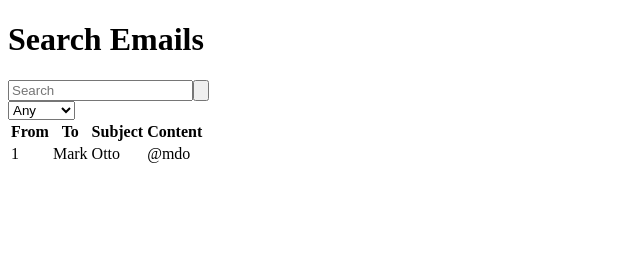
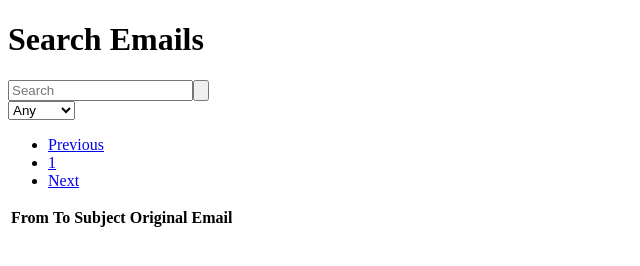
Before and after one commit to Wiliamfm/ZincSearch_Demo, a plain HTML site: page client/index.html in a window 1280 px wide. Shown: the whole page, without its empty margins (0-640 px from the left). Drawn offline with nearby package versions, Linux system fonts and the light colour scheme; files that its build step writes are made by us from their sources.

Commit message:
refactor table

```diff
--- a/client/index.html
+++ b/client/index.html
@@ -11,6 +11,7 @@
 </head>
 
 <body>
+   <div id="body">
       <h1 class="text-center bg-gray-50 text-gray-800 py-20 px-6 text-5xl font-bold mt-0 mb-6">Search Emails</h1>
       <div class="container">
          <div class="container text-center">
@@ -22,8 +23,8 @@
                   <button @click="submit"
                      class="btn inline-block px-6 py-2.5 bg-blue-600 text-white font-medium text-xs leading-tight uppercase rounded shadow-md hover:bg-blue-700 hover:shadow-lg focus:bg-blue-700  focus:shadow-lg focus:outline-none focus:ring-0 active:bg-blue-800 active:shadow-lg transition duration-150 ease-in-out flex items-center"
                      type="submit" id="button-addon2">
-                  <svg aria-hidden="true" focusable="false" data-prefix="fas" data-icon="search" class="w-4" role="img"
-                     xmlns="http://www.w3.org/2000/svg" viewBox="0 0 512 512">
+                     <svg aria-hidden="true" focusable="false" data-prefix="fas" data-icon="search" class="w-4"
+                        role="img" xmlns="http://www.w3.org/2000/svg" viewBox="0 0 512 512">
                         <path fill="currentColor"
                            d="M505 442.7L405.3 343c-4.5-4.5-10.6-7-17-7H372c27.6-35.3 44-79.7 44-128C416 93.1 322.9 0 208 0S0 93.1 0 208s93.1 208 208 208c48.3 0 92.7-16.4 128-44v16.3c0 6.4 2.5 12.5 7 17l99.7 99.7c9.4 9.4 24.6 9.4 33.9 0l28.3-28.3c9.4-9.4 9.4-24.6.1-34zM208 336c-70.7 0-128-57.2-128-128 0-70.7 57.2-128 128-128 70.7 0 128 57.2 128 128 0 70.7-57.2 128-128 128z">
                         </path>
@@ -38,38 +39,51 @@
             </form>
          </div>
       </div>
+      <div class="container">
+         <div class="flex">
+            <nav aria-label="Page navigation example">
+               <ul class="flex list-style-none">
+                  <li class="page-item disabled"><a
+                        class="page-link relative block py-1.5 px-3 rounded border-0 bg-transparent outline-none transition-all duration-300 rounded text-gray-500 pointer-events-none focus:shadow-none"
+                        href="#" tabindex="-1" aria-disabled="true">Previous</a></li>
+                  <li class="page-item active"><a
+                        class="page-link relative block py-1.5 px-3 rounded border-0 bg-blue-600 outline-none transition-all duration-300 rounded text-white hover:text-white hover:bg-blue-600 shadow-md focus:shadow-md"
+                        href="#">1</a></li>
+                  <li class="page-item"><a
+                        class="page-link relative block py-1.5 px-3 rounded border-0 bg-transparent outline-none transition-all duration-300 rounded text-gray-800 hover:text-gray-800 hover:bg-gray-200 focus:shadow-none"
+                        href="#">Next</a></li>
+               </ul>
+            </nav>
+         </div>
+      </div>
       <div class="flex flex-col border-t-2 mt-5">
          <div class="overflow-x-auto sm:-mx-6 lg:-mx-8">
             <div class="py-2 inline-block min-w-full sm:px-6 lg:px-8">
                <div class="overflow-hidden">
-               <table id="table" class="min-w-full">
+                  <table class="min-w-full">
                      <thead class="bg-white border-b">
                         <tr>
-                        <th scope="col" class="text-sm font-medium text-gray-900 px-6 py-4 text-left">
-                           From
-                        </th>
-                        <th scope="col" class="text-sm font-medium text-gray-900 px-6 py-4 text-left">
-                           To
-                        </th>
-                        <th scope="col" class="text-sm font-medium text-gray-900 px-6 py-4 text-left">
-                           Subject
-                        </th>
-                        <th scope="col" class="text-sm font-medium text-gray-900 px-6 py-4 text-left">
-                           Content
+                           <th v-for="header in headers" scope="col"
+                              class="text-sm font-medium text-gray-900 px-6 py-4 text-left">
+                              {{ header }}
                            </th>
                         </tr>
                      </thead>
                      <tbody>
-                     <tr class="bg-white border-b transition duration-300 ease-in-out hover:bg-gray-100">
-                        <td class="px-6 py-4 whitespace-nowrap text-sm font-medium text-gray-900">1</td>
+                        <tr v-for="email in data"
+                           class="bg-white border-b transition duration-300 ease-in-out hover:bg-gray-100">
                            <td class="text-sm text-gray-900 font-light px-6 py-4 whitespace-nowrap">
-                           Mark
+                              {{ email.from }}
                            </td>
                            <td class="text-sm text-gray-900 font-light px-6 py-4 whitespace-nowrap">
-                           Otto
+                              {{ email.to }}
                            </td>
                            <td class="text-sm text-gray-900 font-light px-6 py-4 whitespace-nowrap">
-                           @mdo
+                              {{ email.subject }}
+                           </td>
+                           <td
+                              class="text-red-500 text-sm text-gray-900 font-light px-6 py-4 whitespace-nowrap whitespace-pre-line overflow-y-auto">
+                              {{ email.content }}
                            </td>
                         </tr>
                      </tbody>
@@ -78,6 +92,7 @@
             </div>
          </div>
       </div>
+   </div>
 </body>
 
 </html>
--- a/client/index.js
+++ b/client/index.js
@@ -1,4 +1,5 @@
-import { createApp, ref, reactive } from "https://unpkg.com/vue@3/dist/vue.esm-browser.js"
+import { createApp, ref, reactive } from "https://unpkg.com/vue@3/dist/vue.esm-browser.js";
+
 document.addEventListener("DOMContentLoaded", () => {
    console.log("Working")
    const app = createApp({
@@ -11,7 +12,14 @@ document.addEventListener("DOMContentLoaded", () => {
          ])
          const selected = ref("any")
          const inputSearch = ref("")
-         const data = ref({})
+         const data = ref([])
+         const headers = ref([
+            "From",
+            "To",
+            "Subject",
+            //"Content",
+            "Original Email"
+         ]);
 
          function submit(e) {
             e.preventDefault()
@@ -22,10 +30,9 @@ document.addEventListener("DOMContentLoaded", () => {
             makeSearch(data.value)
                .then(response => response.json())
                .then(search => {
-                  let emails = parseContent(search["hits"]["hits"]);
-                  console.log(emails)
-                  //inputSearch.value = "";
-                  //selected.value = "any"
+                  inputSearch.value = "";
+                  selected.value = "any"
+                  data.value = parseContent(search["hits"]["hits"]);
                })
                .catch(err => {
                   console.error("Could not make search: ", err)
@@ -36,12 +43,14 @@ document.addEventListener("DOMContentLoaded", () => {
             options,
             selected,
             inputSearch,
+            headers,
+            data,
             submit
          }
       }
    })
 
-   app.mount('#form')
+   app.mount('#body')
 })
 
 function makeSearch(data) {
@@ -58,6 +67,7 @@ function parseContent(emails) {
    const fromRegex = /^From: .*$/m;
    const toRegex = /^To: .*$/m;
    const subjectRegex = /^Subject: .*$/m;
+   const headersRegex = /^\w+(-\w+)*:\s+.*$/gm;
    const re = /^\w+: /;
    let parseEmails = [];
    emails.forEach(content => {
@@ -65,17 +75,21 @@ function parseContent(emails) {
       let from = fromRegex.exec(msg);
       let to = toRegex.exec(msg);
       let subject = subjectRegex.exec(msg);
+      //let headers = headersRegex.exec(msg)
       if (from == null || from.length != 1) {
          from = ["null: null"]
       }
       if (to == null || to.length != 1) {
          to = ["null: null"]
       }
-      if (subject = null || subject.length != 1) {
+      if (subject == null || subject.length != 1) {
          subject = ["null: null"]
       }
+      msg = msg.replaceAll(/\\n{2,}/g, "");
+      console.log(msg);
+      //msg = msg.replaceAll(headersRegex, "").trim()
       parseEmails.push({
-         From: re[Symbol.replace](from[0], ""),
+         from: re[Symbol.replace](from[0], ""),
          to: re[Symbol.replace](to[0], ""),
          subject: re[Symbol.replace](subject[0], ""),
          content: msg
```
Lines whose indentation alone changed are shown as unchanged.
